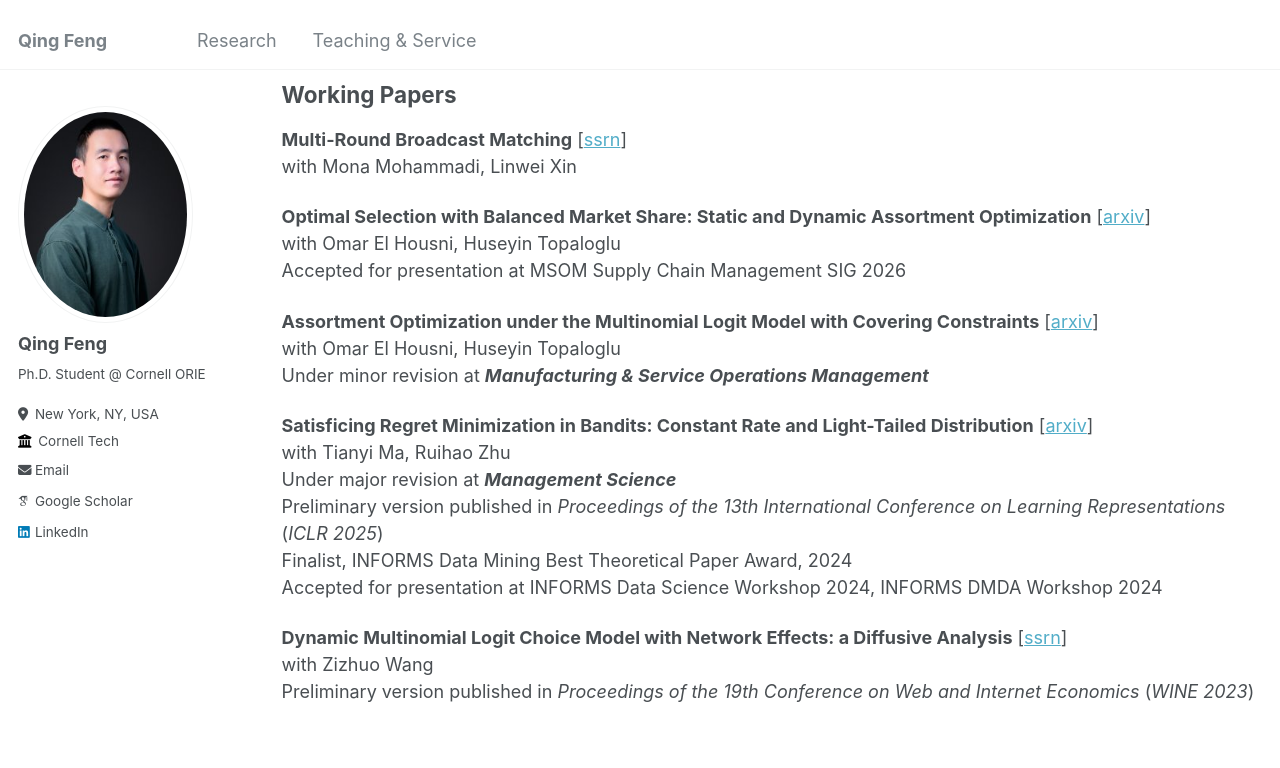
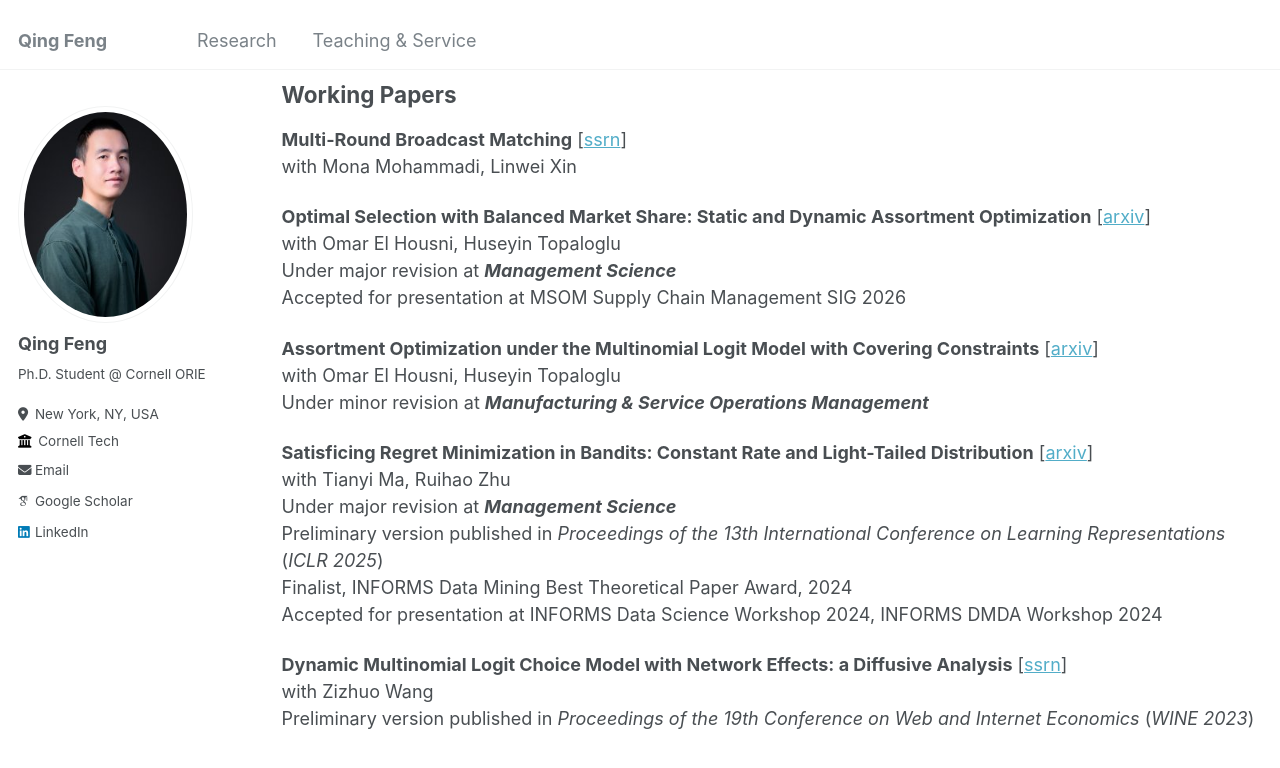
Before and after one commit to qfeng48/qfeng48.github.io, a Jekyll site: the page built from _pages/publications.md, in a window 1280 px wide and 900 px high, scrolled down 612 px. Shown: the top 768 px of the window. Built offline with Jekyll 4.4.1, drawn with Linux system fonts in a browser that asks for light colours; some web fonts are replaced.

Commit message:
Update publications.md

```diff
--- a/_pages/publications.md
+++ b/_pages/publications.md
@@ -31,6 +31,7 @@ with Mona Mohammadi, Linwei Xin
 
 **Optimal Selection with Balanced Market Share: Static and Dynamic Assortment Optimization** [[arxiv](https://arxiv.org/abs/2507.05606)]\
 with Omar El Housni, Huseyin Topaloglu\
+Under major revision at ***Management Science***\
 Accepted for presentation at MSOM Supply Chain Management SIG 2026
 
 **Assortment Optimization under the Multinomial Logit Model with Covering Constraints** [[arxiv](https://arxiv.org/abs/2411.10310)]\
```
